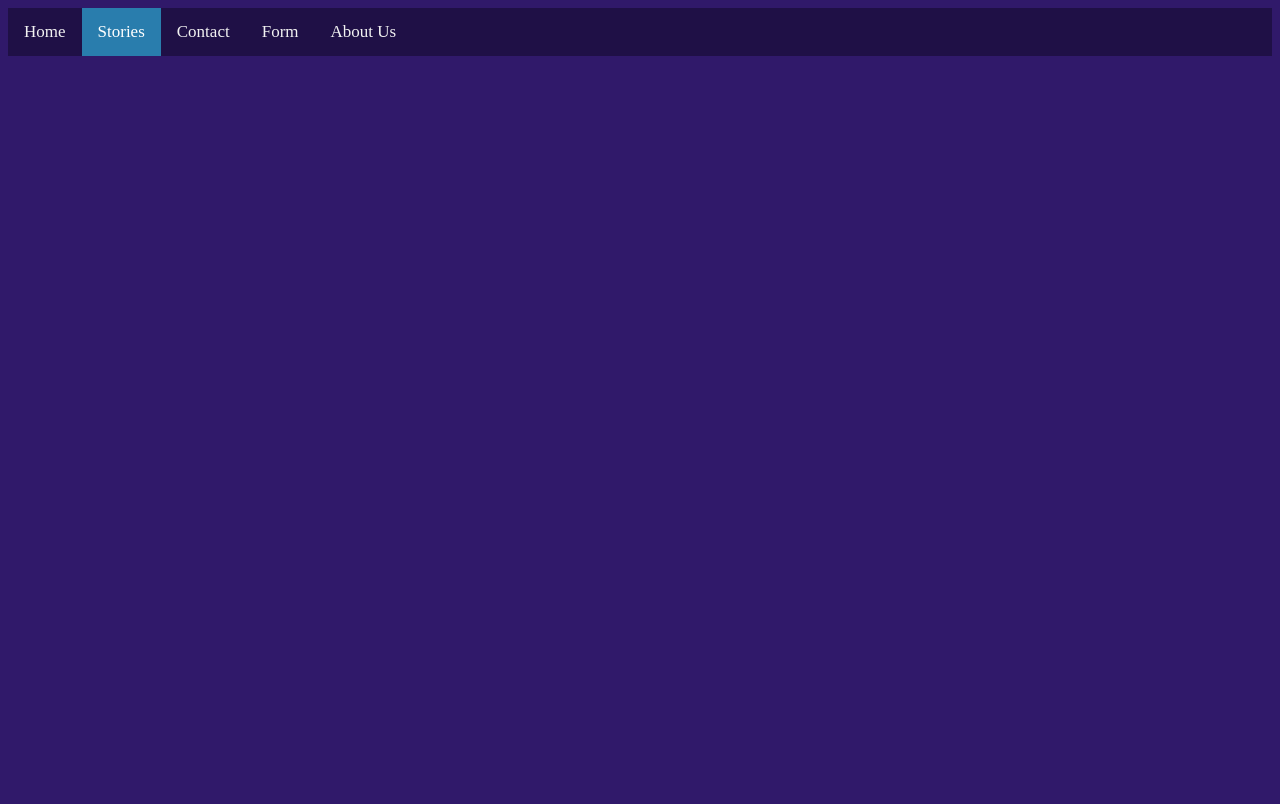
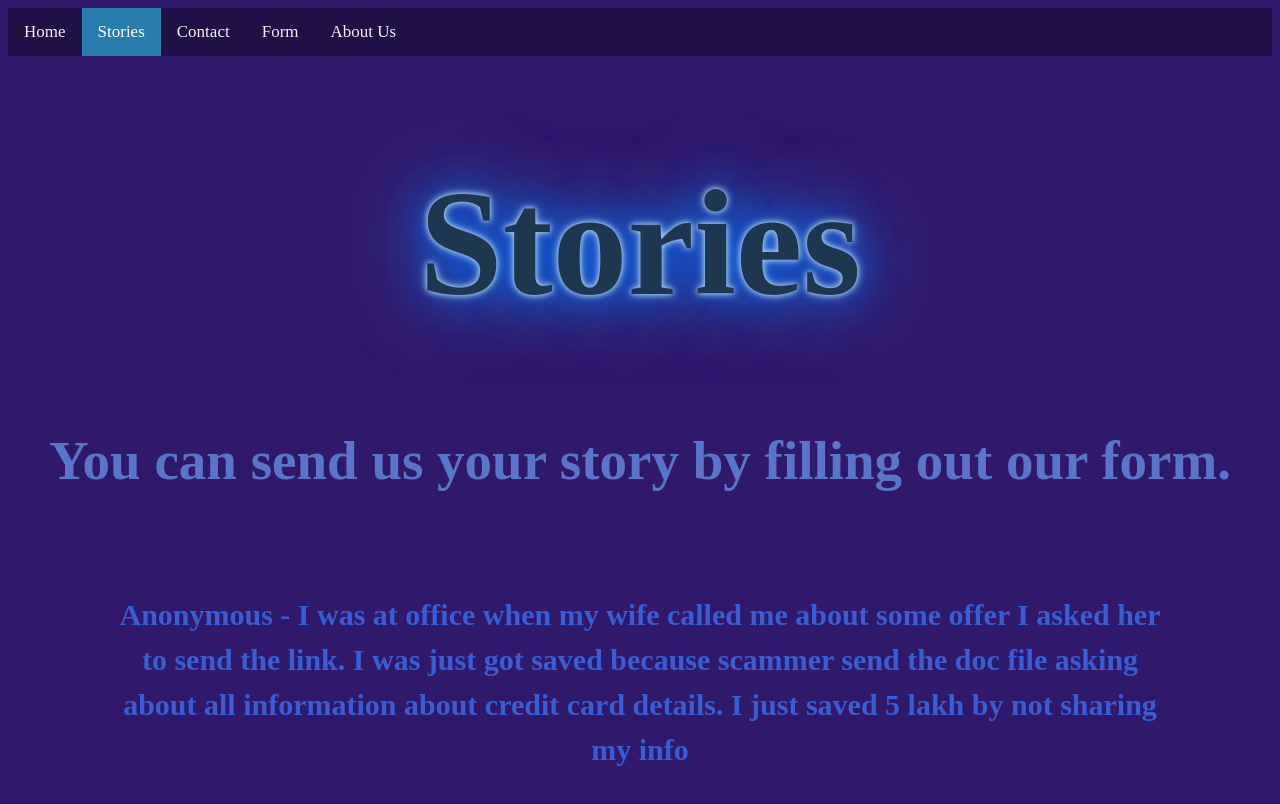
Before and after one commit to kalyugkaarjun/Digital-Literacy, a plain HTML site: page Stories.html in a window 1280 px wide. Drawn offline with Linux system fonts and the light colour scheme.

Commit message:
Update Stories.html

```diff
--- a/Stories.html
+++ b/Stories.html
@@ -14,6 +14,10 @@
         <a href="Form.html">Form</a>
         <a href="Aboutus.html">About Us</a>
     </div>
+<h1>Stories</h1>
+<h2>You can send us your story by filling out our form.</h2>
+<h3>Anonymous - I was at office when my wife called me about some offer I asked her to send the link. I was just got saved because scammer send the doc file asking about all information about credit card  details. I just saved 5 lakh by not sharing my info
+</h3>
 
 </body>
 </html>
```
